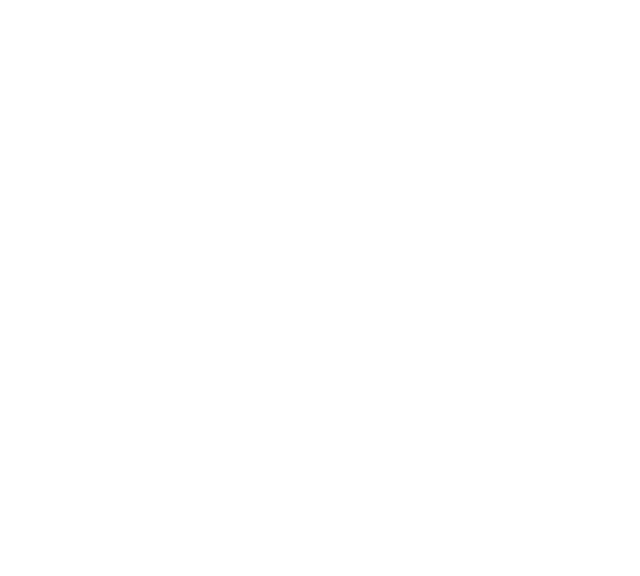
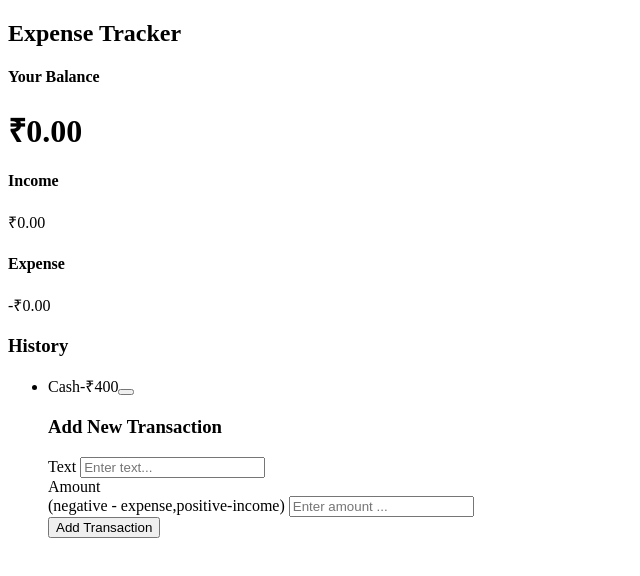
Before and after one commit to rojinabraham/Expense-Tracker, a plain HTML site: page index.html in a window 1280 px wide. Shown: the whole page, without its empty margins (0-640 px from the left). Drawn offline with Linux system fonts and the light colour scheme.

Commit message:
index.html updated

```diff
--- a/index.html
+++ b/index.html
@@ -12,6 +12,42 @@
     <title>Expense Tracker</title>
   </head>
   <body>
+    <h2>Expense Tracker</h2>
+    <div class="container">
+      <h4>Your Balance</h4>
+      <h1 id="balance">&#8377;0.00</h1>
+      <div class="inc-exp-container">
+        <div>
+          <h4>Income</h4>
+          <p id="money-plus" class="money plus">&#8377;0.00</p>
+        </div>
+        <div>
+          <h4>Expense</h4>
+          <p id="money-minus" class="money minus">-&#8377;0.00</p>
+        </div>
+      </div>
+      <h3>History</h3>
+      <ul id="list" class="list">
+        <li class="minus">
+          Cash<span>-&#8377;400</span><button class="delete-btn"></button>
+        </li>
+        <h3>Add New Transaction</h3>
+        <form id="form">
+          <div class="form-control">
+            <label for="text">Text</label>
+            <input type="text" id="text" placeholder="Enter text..." />
+          </div>
+          <div class="form-control">
+            <label for="amount"
+              >Amount <br />(negative - expense,positive-income)</label
+            >
+            <input type="number" id="amount" placeholder="Enter amount ..." />
+          </div>
+          <button class="btn">Add Transaction</button>
+        </form>
+      </ul>
+    </div>
+
     <script src="script.js"></script>
   </body>
 </html>
--- a/style.css
+++ b/style.css
@@ -0,0 +1,4 @@
+@import url("https://fonts.googleapis.com/css2?family=Lato:ital,wght@1,300&display=swap");
+:root {
+  --box-shadow: 0 1px 3px rgba(0, 0, 0, 0.12), 0 1px 2px rgba(0, 0, 0, 0.24);
+}
```
